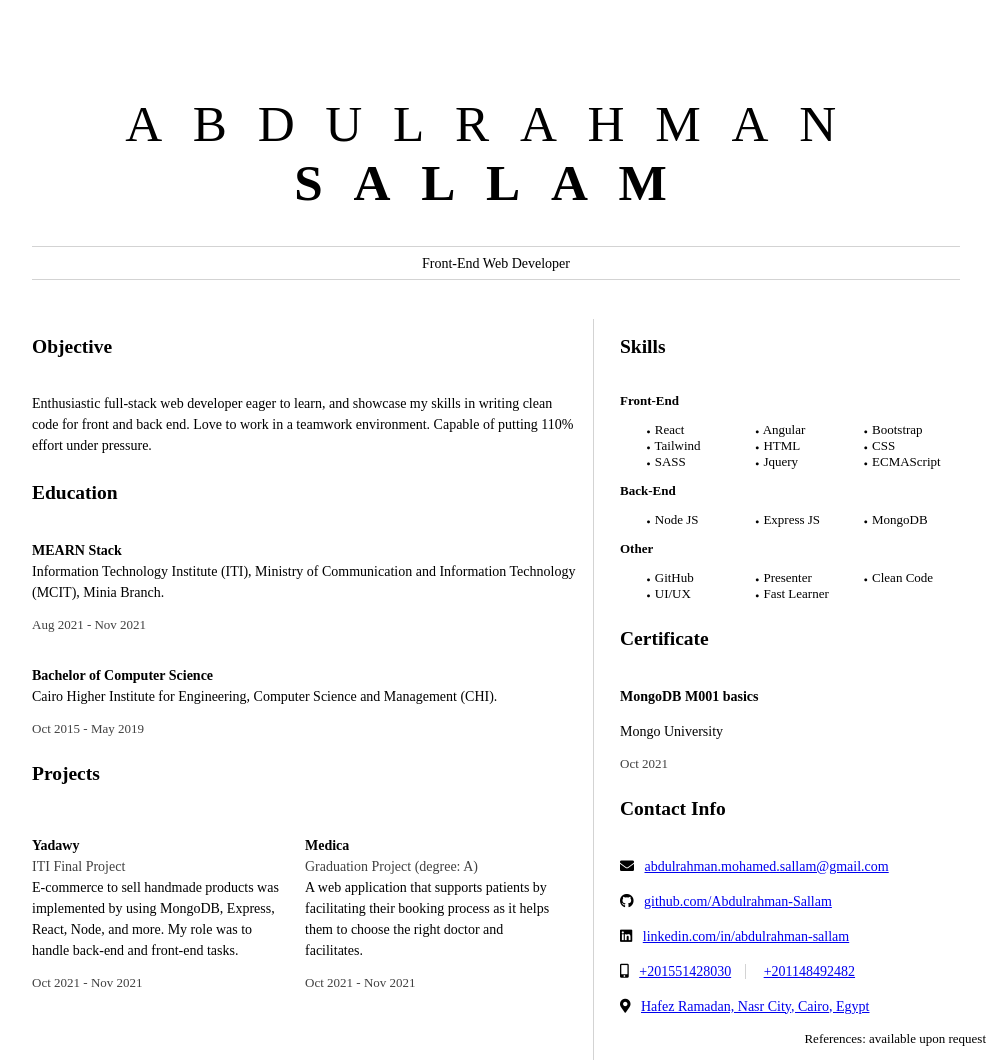
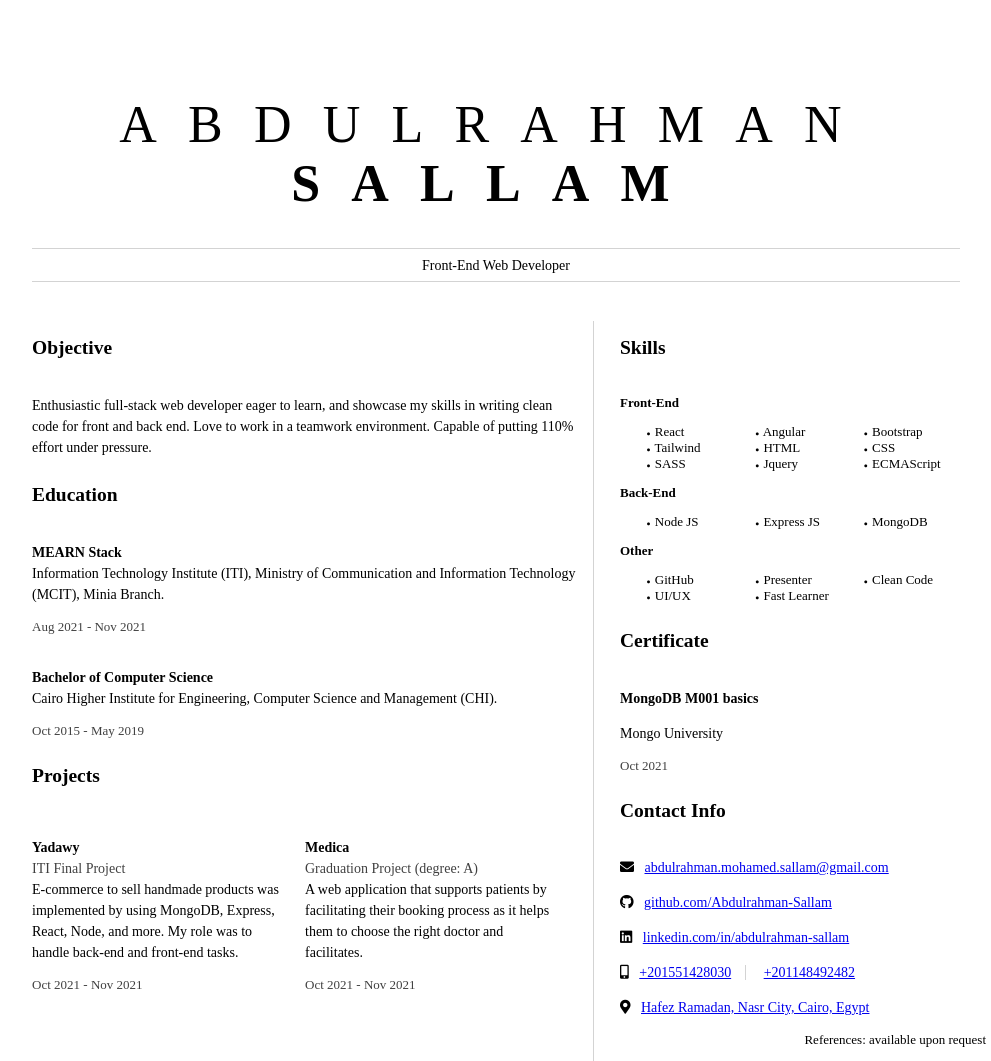
Before and after one commit to Abdulrahman-Sallam/CV, a plain HTML site: page index.html in a window 1280 px wide. Shown: the whole page, without its empty margins (144-1135 px from the left). Drawn offline with Linux system fonts and the light colour scheme.

Commit message:
fix: 💄 clamp name size to fit all screens

```diff
--- a/style.css
+++ b/style.css
@@ -9,7 +9,7 @@ body {
 }
 
 h1 {
-  font-size: 4vw;
+  font-size: clamp(1.8em, 4em, 15em);
   letter-spacing: 0.6em;
   padding-top: 1em;
   padding-bottom: 0;
```
